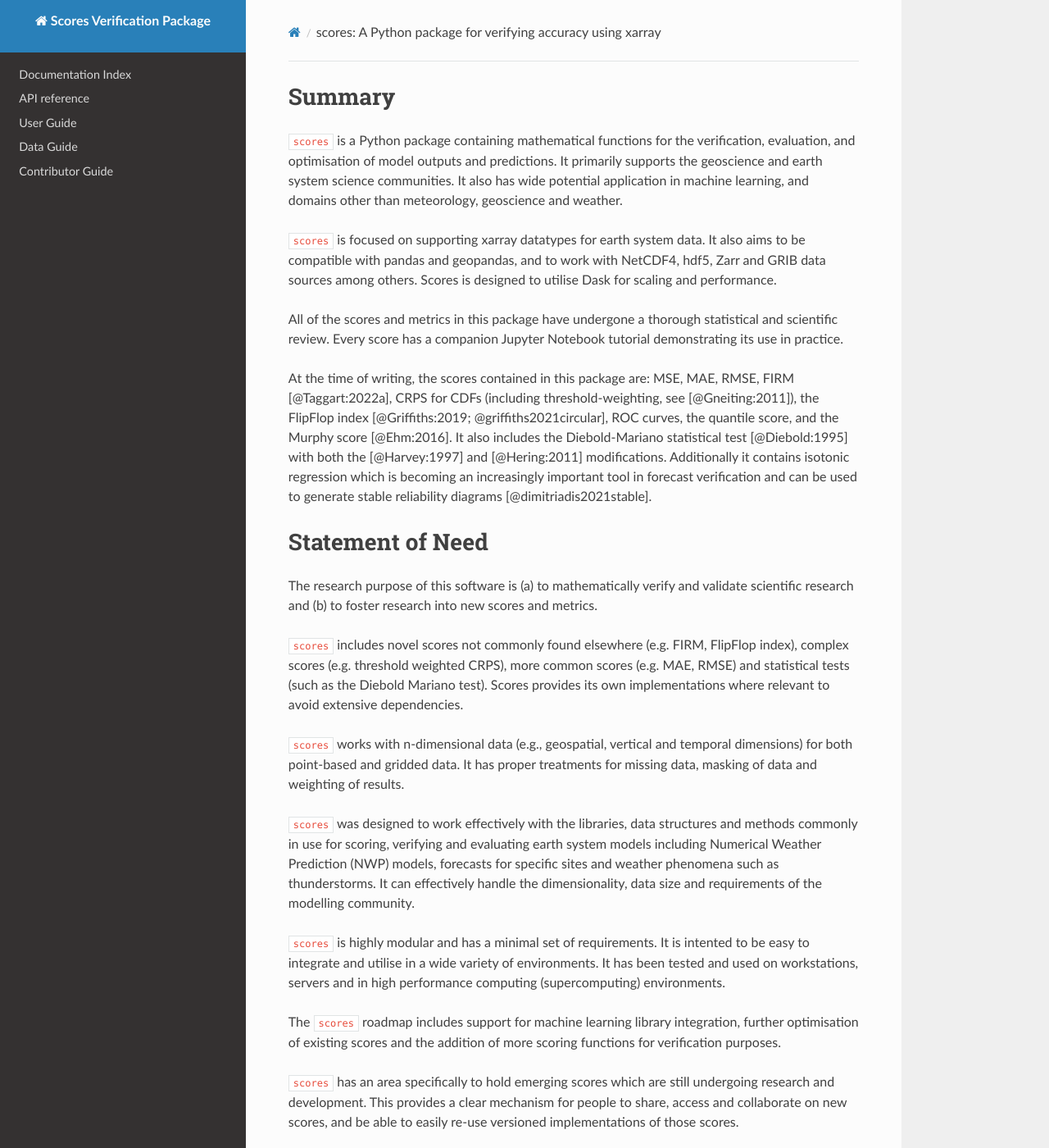
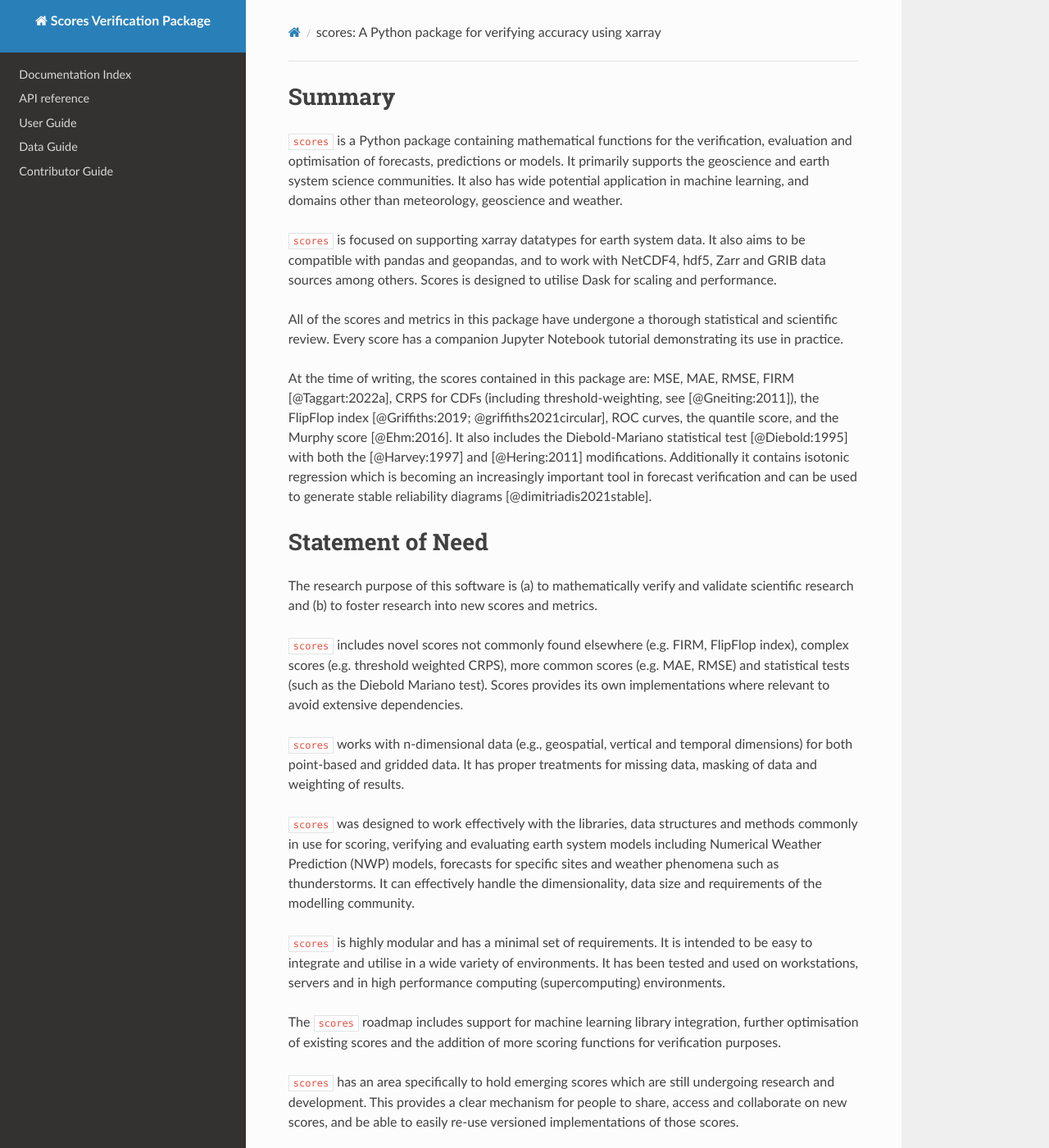
Before and after one commit to nci/scores, an MkDocs documentation site: the page built from docs/paper.md, in a window 1280 px wide and 1400 px high. Shown: the whole window at 82% size. Built offline with MkDocs 1.6.1, drawn with Linux system fonts in a browser that asks for light colours; nearby versions of some CDN libraries; some of the changed text lies outside the part shown.

Commit message:
Fix minor typos Adjust grammar of opening sentence

```diff
--- a/docs/paper.md
+++ b/docs/paper.md
@@ -24,7 +24,7 @@ bibliography: paper.bib
 
 # Summary
 
-`scores` is a Python package containing mathematical functions for the verification, evaluation, and optimisation of model outputs and predictions. It primarily supports the geoscience and earth system science communities. It also has wide potential application in machine learning, and domains other than meteorology, geoscience and weather.
+`scores` is a Python package containing mathematical functions for the verification, evaluation and optimisation of forecasts, predictions or models. It primarily supports the geoscience and earth system science communities. It also has wide potential application in machine learning, and domains other than meteorology, geoscience and weather.
 
 `scores` is focused on supporting xarray datatypes for earth system data. It also aims to be compatible with pandas and geopandas, and to work with NetCDF4, hdf5, Zarr and GRIB data sources among others. Scores is designed to utilise Dask for scaling and performance.
 
@@ -42,7 +42,7 @@ The research purpose of this software is (a) to mathematically verify and valida
 
 `scores` was designed to work effectively with the libraries, data structures and methods commonly in use for scoring, verifying and evaluating earth system models including Numerical Weather Prediction (NWP) models, forecasts for specific sites and weather phenomena such as thunderstorms. It can effectively handle the dimensionality, data size and requirements of the modelling community.
 
-`scores` is highly modular and has a minimal set of requirements. It is intented to be easy to integrate and utilise in a wide variety of environments. It has been tested and used on workstations, servers and in high performance computing (supercomputing) environments.
+`scores` is highly modular and has a minimal set of requirements. It is intended to be easy to integrate and utilise in a wide variety of environments. It has been tested and used on workstations, servers and in high performance computing (supercomputing) environments.
 
 The `scores` roadmap includes support for machine learning library integration, further optimisation of existing scores and the addition of more scoring functions for verification purposes.
 
```
Also changed, not shown: other parts of docs/paper.md (+1 -1 lines).
